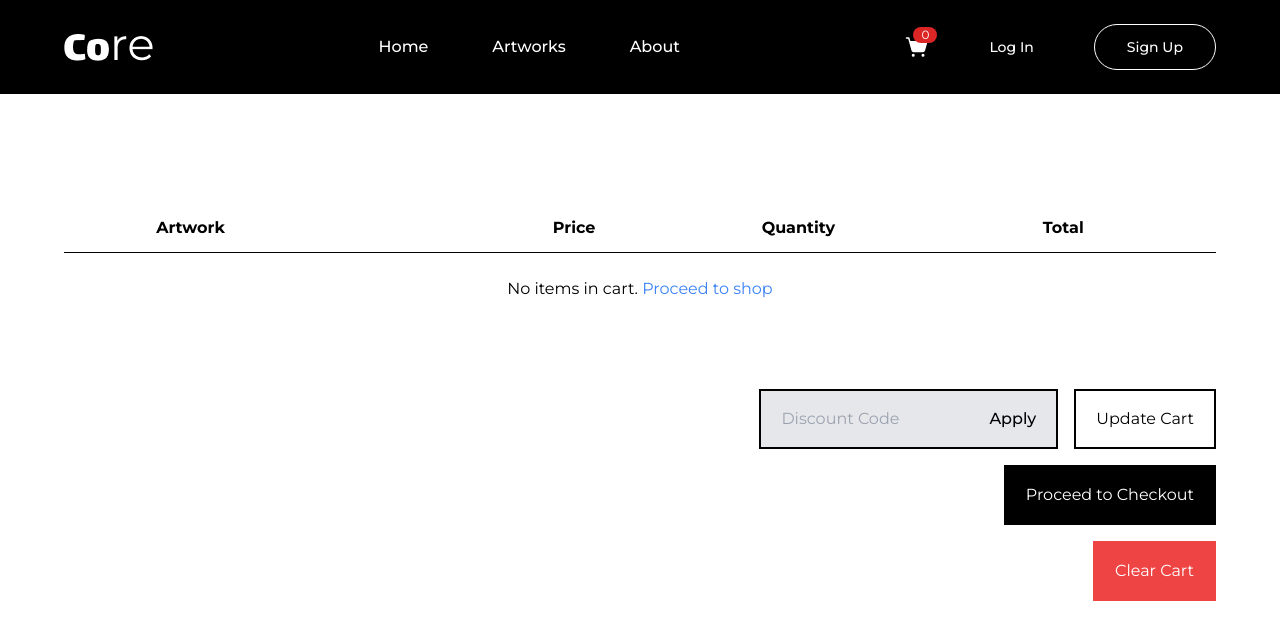
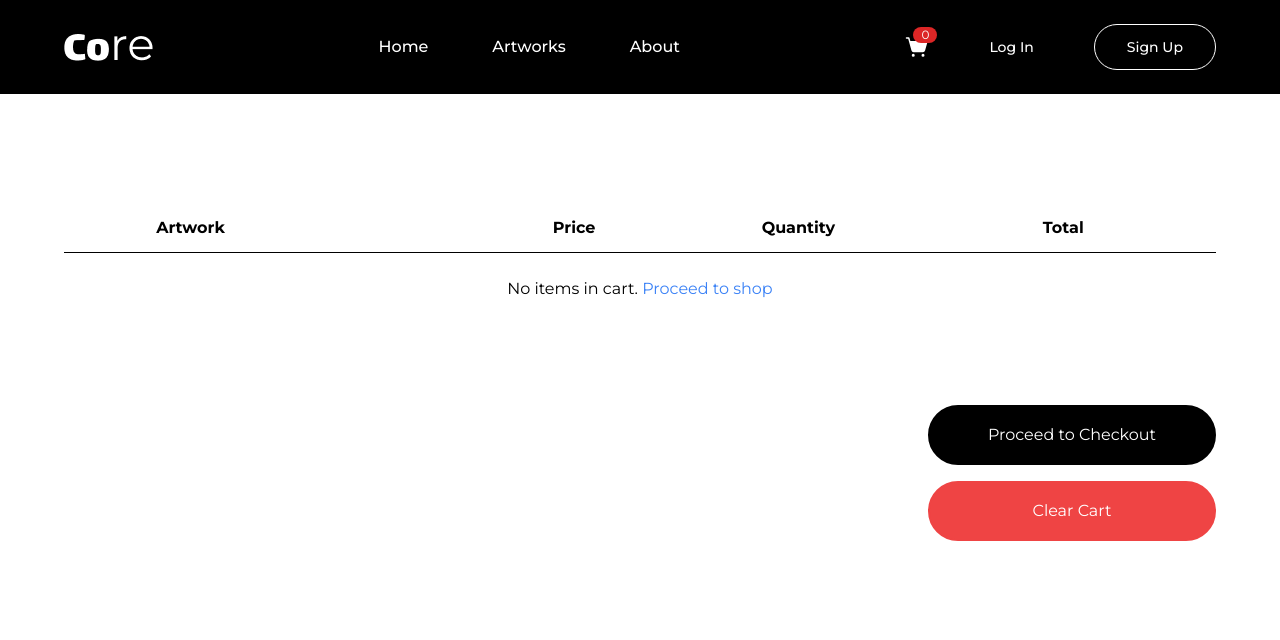
Before and after one commit to oreoluwa212/core, a React (Vite) app: page /cart in a window 1280 px wide. Shown: the top 640 px of the page. Built offline with nearby package versions, Linux system fonts and the light colour scheme.

Commit message:
feat: started fixing sending cart requirements and item details

```diff
--- a/src/pages/CartPage.jsx
+++ b/src/pages/CartPage.jsx
@@ -158,31 +158,15 @@ const CartPage = () => {
           </div>
         </div>
         <div className="flex flex-col items-end px-5 md:px-0">
-          <div className="flex flex-col md:flex-row gap-4">
-            <div className="flex items-center border-2 border-black py-4 px-5 bg-gray-200">
-              <input
-                type="text"
-                placeholder="Discount Code"
-                className="bg-gray-200 w-full"
-              />
-              <button className="ml-4 font-medium">Apply</button>
-            </div>
-            <Link
-              to="/galleries/products"
-              className="flex items-center border-2 border-black py-4 px-5"
-            >
-              <span>Update Cart</span>
-            </Link>
-          </div>
           <Link
             to="/checkout"
-            className="flex items-center justify-center border-2 border-black py-4 px-5 bg-black text-white mt-4 w-full md:w-auto"
+            className="flex items-center rounded-full justify-center border-2 border-black py-4 px-5 md:w-[25%] bg-black text-white mt-4 w-full"
           >
             <span>Proceed to Checkout</span>
           </Link>
           <button
             onClick={clearCart}
-            className="flex items-center justify-center border-2 border-red-500 py-4 px-5 bg-red-500 text-white mt-4 w-full md:w-auto"
+            className="flex items-center justify-center border-2 border-red-500 py-4 px-5 bg-red-500 rounded-full text-white mt-4 w-full md:w-[25%]"
           >
             Clear Cart
           </button>
```
